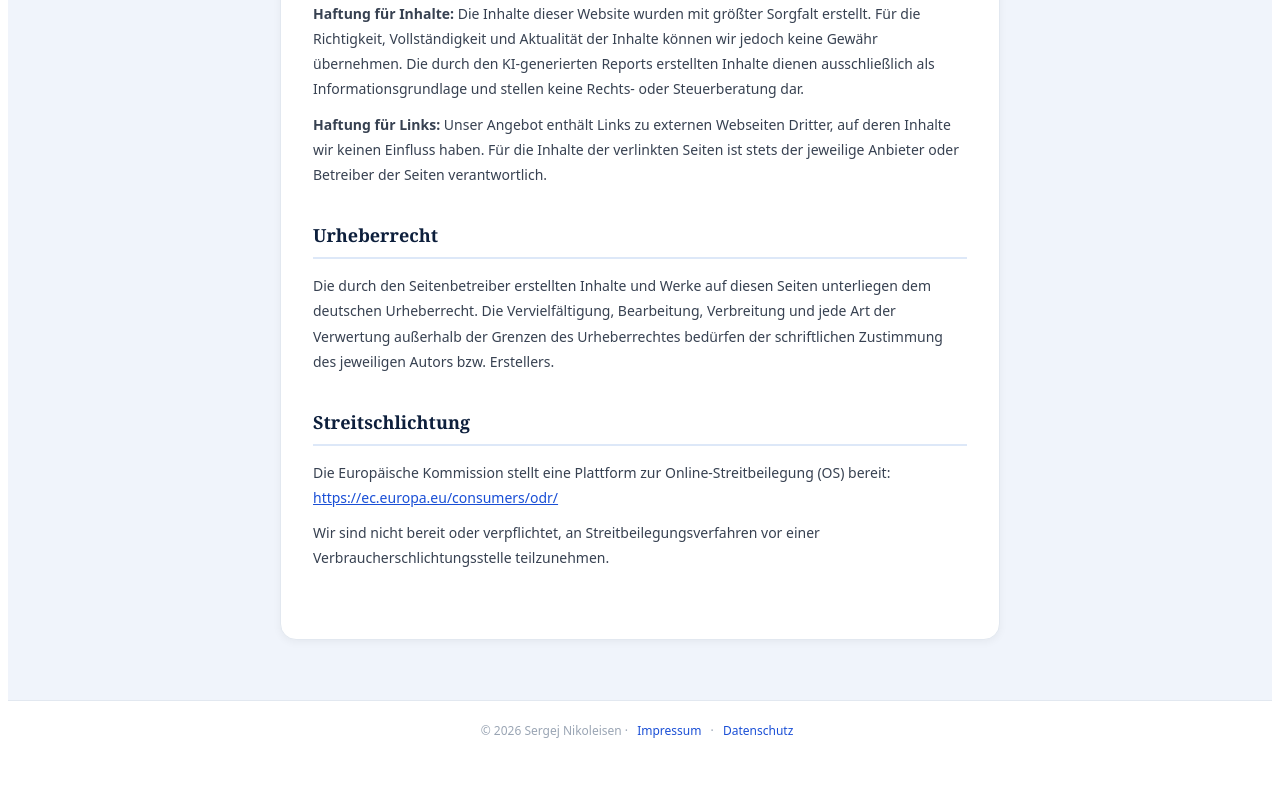
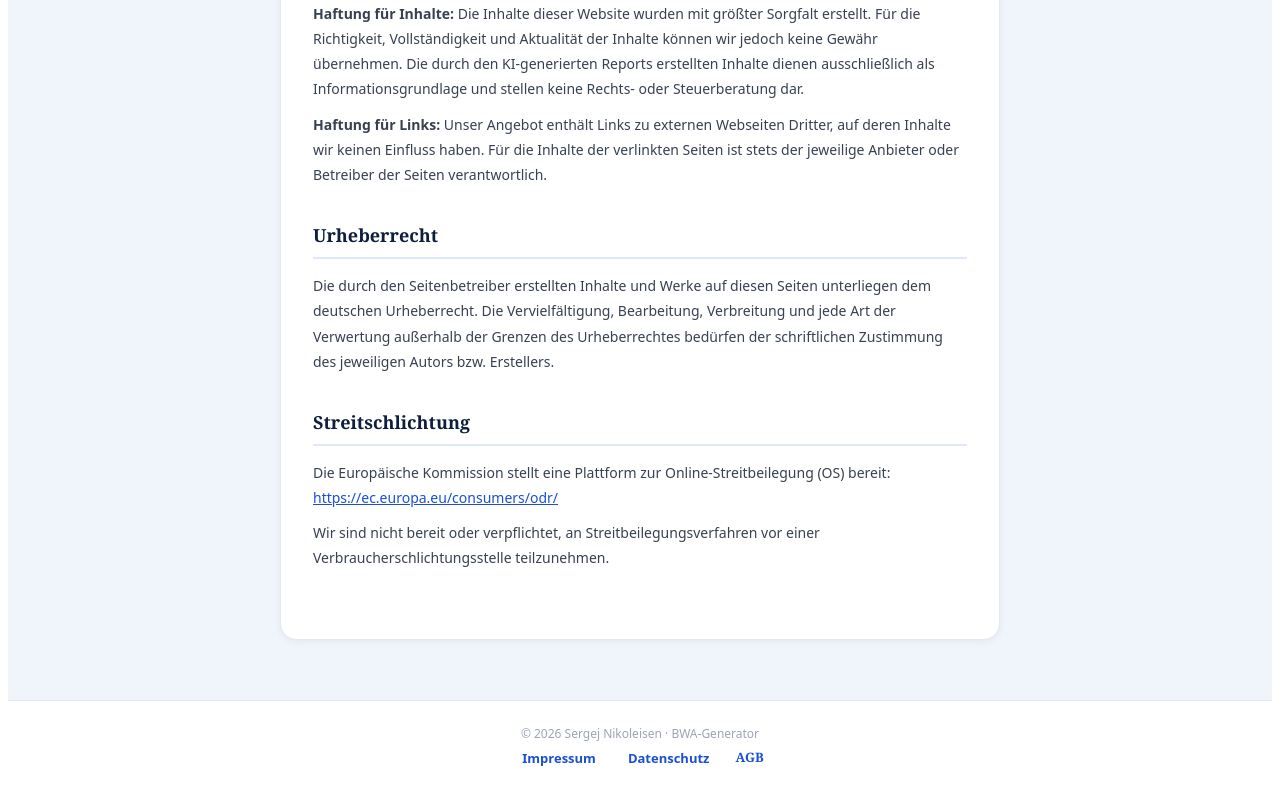
Before and after one commit to sergejnikoleisen-lab/bwa-generator, a React (Create React App) app: page /impressum in a window 1280 px wide. Shown: the part 931-1731 px from the top of the page. Before the commit the page ends 1699 px from the top, so only its background shows below. Built offline with nearby package versions, Linux system fonts and the light colour scheme.

Commit message:
Update Impressum.jsx

```diff
--- a/src/Impressum.jsx
+++ b/src/Impressum.jsx
@@ -139,16 +139,20 @@ export default function App() {
               {label}
             </button>
           ))}
+          <a href="/agb" style={{ textDecoration: "none", borderBottom: "3px solid transparent", padding: "14px 20px", fontSize: 14, fontWeight: 400, color: "#6b7c99", display: "block", marginBottom: -1 }}>AGB</a>
         </div>
       </div>
 
       {page === "impressum" ? <Impressum /> : <Datenschutz />}
 
       {/* Footer */}
-      <div style={{ borderTop: "1px solid #e2e8f0", background: "#fff", padding: "20px 32px", textAlign: "center" }}>
-        <p style={{ fontSize: 12, color: "#9aa5b4", fontFamily: "system-ui,sans-serif", margin: 0 }}>
-          © 2026 Sergej Nikoleisen · <button onClick={() => setPage("impressum")} style={{ background: "none", border: "none", color: "#1a4fd6", cursor: "pointer", fontSize: 12, fontFamily: "system-ui,sans-serif" }}>Impressum</button> · <button onClick={() => setPage("datenschutz")} style={{ background: "none", border: "none", color: "#1a4fd6", cursor: "pointer", fontSize: 12, fontFamily: "system-ui,sans-serif" }}>Datenschutz</button>
-        </p>
+      <div style={{ borderTop: "1px solid #e2e8f0", background: "#fff", padding: "24px 32px", textAlign: "center" }}>
+        <p style={{ fontSize: 12, color: "#9aa5b4", fontFamily: "system-ui,sans-serif", margin: "0 0 6px" }}>© 2026 Sergej Nikoleisen · BWA-Generator</p>
+        <div style={{ display: "flex", justifyContent: "center", gap: 20 }}>
+          <button onClick={() => setPage("impressum")} style={{ background: "none", border: "none", color: "#1a4fd6", cursor: "pointer", fontSize: 13, fontFamily: "system-ui,sans-serif", fontWeight: 600 }}>Impressum</button>
+          <button onClick={() => setPage("datenschutz")} style={{ background: "none", border: "none", color: "#1a4fd6", cursor: "pointer", fontSize: 13, fontFamily: "system-ui,sans-serif", fontWeight: 600 }}>Datenschutz</button>
+          <a href="/agb" style={{ color: "#1a4fd6", textDecoration: "none", fontWeight: 600, fontSize: 13 }}>AGB</a>
+        </div>
       </div>
     </div>
   );
```
